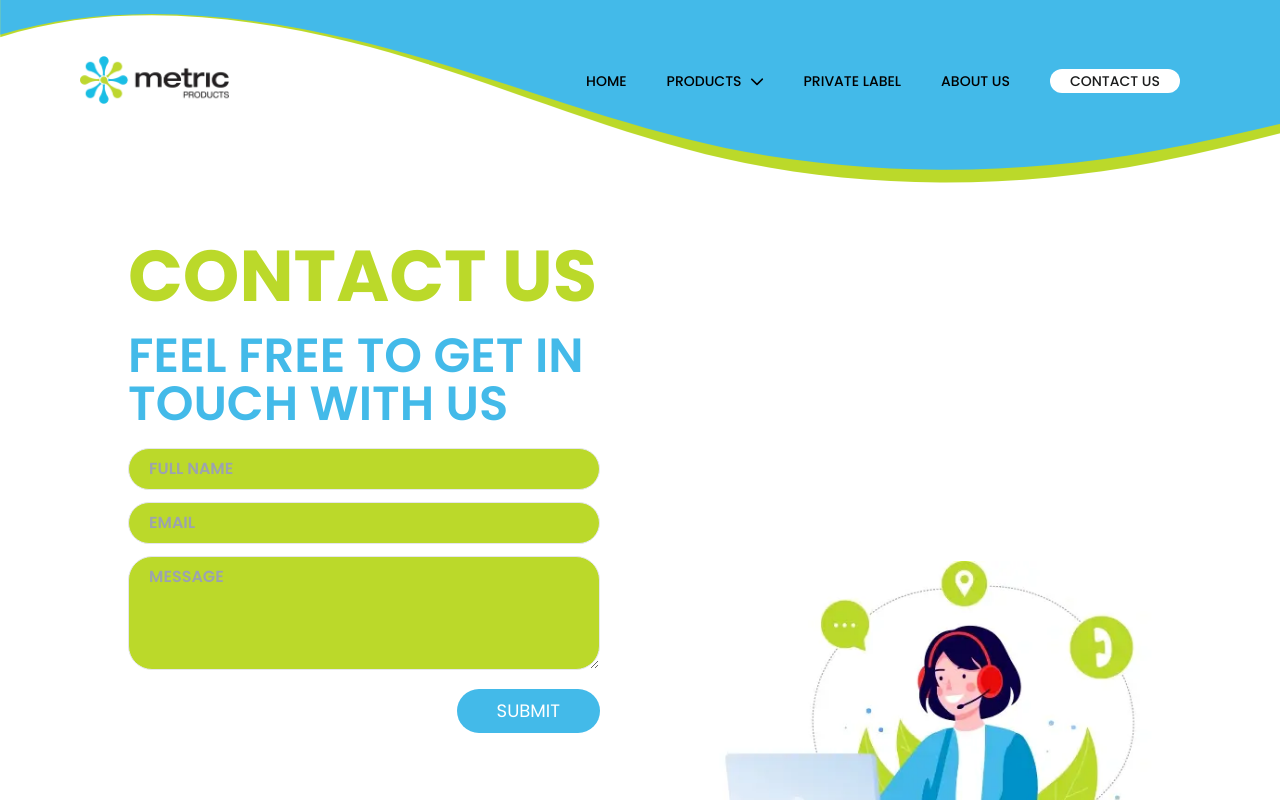
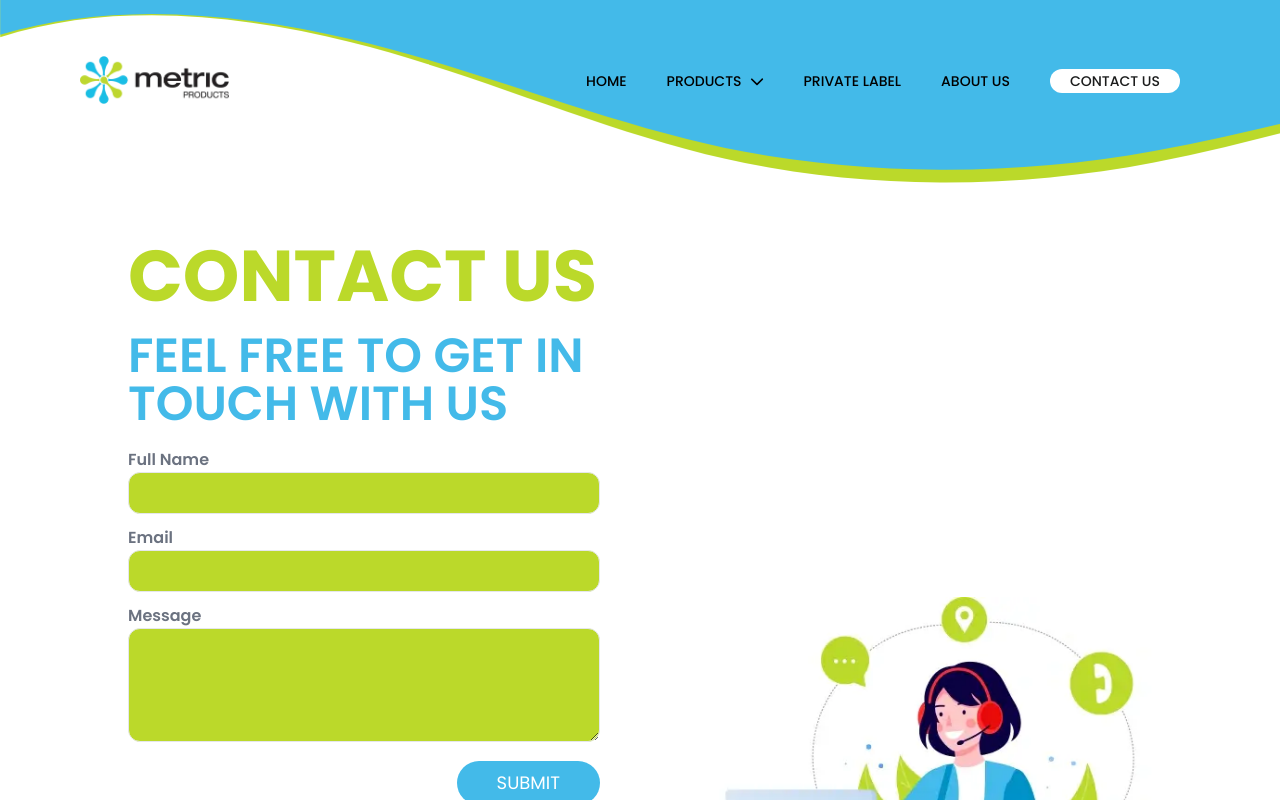
Before and after one commit to BhathiyaTK/metric, a React (Vite) app: page /contact in a window 1280 px wide. Shown: the top 800 px of the page. Built offline with nearby package versions, Linux system fonts and the light colour scheme.

Commit message:
Improve accessibility requirements

```diff
--- a/src/components/Contact.jsx
+++ b/src/components/Contact.jsx
@@ -10,10 +10,13 @@ const Contact = () => {
                     <p className="text-3xl md:text-5xl font-poppins font-semibold uppercase text-primaryBlue">feel free to get in touch with us</p>
                     <div className="font-poppins pt-5 pb-10">
                         <form>
-                            <input name="fullname" id="fullname" value="" type="text" placeholder="FULL NAME" className="uppercase border rounded-3xl w-full px-5 py-2 mb-3 font-semibold text-white bg-primaryGreen" required="true" />
-                            <input name="email" id="email" value="" type="email" placeholder="EMAIL" className="uppercase border rounded-3xl w-full px-5 py-2 mb-3 font-semibold text-white bg-primaryGreen" required="true" />
-                            <textarea name="message" id="message" value="" rows="4" placeholder="MESSAGE" className="uppercase border rounded-3xl w-full px-5 py-2 mb-3 font-semibold text-white bg-primaryGreen" required="true"></textarea>
-                            <button type="submit" className="float-right px-10 py-2 rounded-3xl text-white text-lg uppercase bg-primaryBlue" value="Submit">submit</button>
+                            <label for="fullname" className="font-semibold text-gray-500">Full Name</label>
+                            <input name="fullname" id="fullname" value="" type="text" className="uppercase border rounded-xl w-full px-5 py-2 mb-3 font-semibold text-white bg-primaryGreen" required="true" aria-label="FullName" />
+                            <label for="email" className="font-semibold text-gray-500">Email</label>
+                            <input name="email" id="email" value="" type="email" className="uppercase border rounded-xl w-full px-5 py-2 mb-3 font-semibold text-white bg-primaryGreen" required="true" aria-label="Email" />
+                            <label for="message" className="font-semibold text-gray-500">Message</label>
+                            <textarea name="message" id="message" value="" rows="4" className="uppercase border rounded-xl w-full px-5 py-2 mb-3 font-semibold text-white bg-primaryGreen" required="true" aria-label="Message"></textarea>
+                            <button type="submit" className="float-right px-10 py-2 rounded-3xl text-white text-lg uppercase bg-primaryBlue" value="Submit" aria-label="Submit">submit</button>
                         </form>
                     </div>
                     <div className="font-poppins mt-20">
@@ -24,13 +27,13 @@ const Contact = () => {
                         <div className="flex items-center space-x-3 ml-1 mb-2.5">
                             <img src={email} alt="email" className="w-5" />
                             <span className="text-primaryBlue hover:underline underline-offset-4">
-                                <a href="mailto:info@metricproducts.com">info@metricproducts.com</a>
+                                <a href="mailto:info@metricproducts.com" accessKey="contactUsEmail">info@metricproducts.com</a>
                             </span>
                         </div>
                         <div className="flex items-center space-x-3 ml-1">
                             <img src={phoneCall} alt="phone-call" className="w-5" />
                             <span>
-                                <a href="tel:+13108159000" className="text-primaryBlue hover:underline underline-offset-4">1.310.815.9000</a>
+                                <a href="tel:+13108159000" className="text-primaryBlue hover:underline underline-offset-4" accessKey="contactUsPhone">1.310.815.9000</a>
                             </span>
                         </div>
                     </div>
--- a/src/components/products/ComfortFitPetsHome.jsx
+++ b/src/components/products/ComfortFitPetsHome.jsx
@@ -22,7 +22,7 @@ const ComfortFitPetsHome = () => {
                                     </div>
                                     <h2 className="uppercase text-2xl font-semibold font-poppins text-primaryGreen text-center my-5 px-10">{type.title}</h2>
                                     <div className="mt-8 mb-20 text-center">
-                                       <a href={type.amazonLink} target="_blank" className="font-poppins uppercase font-semibold text-white rounded-xl px-5 py-2 bg-primaryGreen hover:bg-primaryBlue transition-all">order on amazon</a>
+                                       <a href={type.amazonLink} target="_blank" className="font-poppins uppercase font-semibold text-white rounded-xl px-5 py-2 bg-primaryGreen hover:bg-primaryBlue transition-all" accessKey={type.amazonLink}>order on amazon</a>
                                        <br /><br />
                                        <Link to={type.fitInstructionsLink}>
                                           <span className="capitalize cursor-pointer font-poppins text-primaryBlue hover:underline underline-offset-4">
--- a/src/components/products/CupsAndUnderwareHome.jsx
+++ b/src/components/products/CupsAndUnderwareHome.jsx
@@ -23,7 +23,7 @@ const CupsAndUnderwareHome = () => {
                               </span>
                            </div>
                            <div className="mt-10 text-center">
-                              <a href="mailto:info@metricproducts.com" className="uppercase font-poppins font-semibold text-white bg-primaryGreen hover:bg-primaryBlue transition-all rounded-3xl px-5 py-2">contact us</a>
+                              <a href="mailto:info@metricproducts.com" className="uppercase font-poppins font-semibold text-white bg-primaryGreen hover:bg-primaryBlue transition-all rounded-3xl px-5 py-2" accessKey="cupAndUnderwareContact">contact us</a>
                            </div>
                         </div>
                      </div>
--- a/src/components/products/DriftToSleep.jsx
+++ b/src/components/products/DriftToSleep.jsx
@@ -24,7 +24,7 @@ const DriftToSleep = () => {
                                     {
                                        type.amazonLink ?
                                           <div className="my-10 text-center">
-                                             <a href={type.amazonLink} target="_blank" className="font-poppins uppercase font-semibold text-white text-xl rounded-xl px-5 py-2 bg-primaryGreen hover:bg-primaryBlue transition-all">order on amazon</a>
+                                             <a href={type.amazonLink} target="_blank" className="font-poppins uppercase font-semibold text-white text-xl rounded-xl px-5 py-2 bg-primaryGreen hover:bg-primaryBlue transition-all" accessKey={type.amazonLink}>order on amazon</a>
                                           </div> : null
                                     }
                                     {
@@ -40,7 +40,7 @@ const DriftToSleep = () => {
                                                       <div className="flex flex-row space-x-3 justify-center items-center">
                                                          {
                                                             sType.pieces.map((piece, indexFour) => (
-                                                               <a href={piece.url} target="_blank" key={indexFour}>
+                                                               <a href={piece.url} target="_blank" key={indexFour} accessKey={'pairLink' + indexFour}>
                                                                   <span className="bg-primaryBlue hover:bg-primaryGreen rounded-lg px-2 py-1 text-md font-poppins text-white">{piece.pair}</span>
                                                                </a>
                                                             ))
--- a/src/components/products/ProductHome.jsx
+++ b/src/components/products/ProductHome.jsx
@@ -31,7 +31,7 @@ const ProductHome = () => {
                      {renderCardName(card.name)}
                   </h2>
                   <Link to={card.path}>
-                     <button className="font-poppins uppercase font-semibold text-white rounded-xl px-5 py-1 bg-primaryGreen hover:bg-primaryBlue transition-all">
+                     <button className="font-poppins uppercase font-semibold text-white rounded-xl px-5 py-1 bg-primaryGreen hover:bg-primaryBlue transition-all" aria-label="See All Products">
                         <span className="text-sm">see all products</span>
                      </button>
                   </Link>
```
Also changed, not shown: src/components/common/Navbar.jsx (+6 -6 lines).
